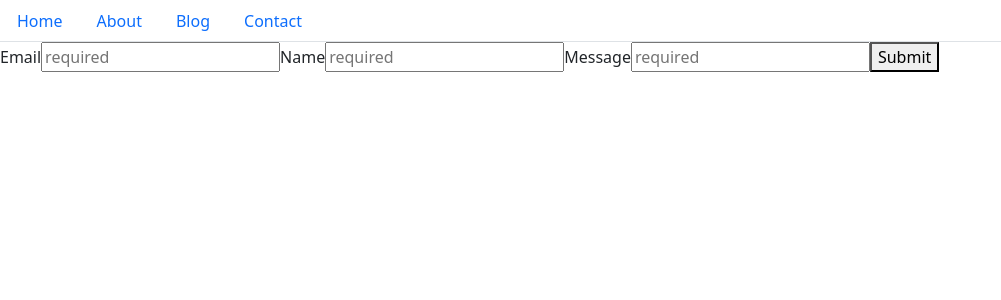
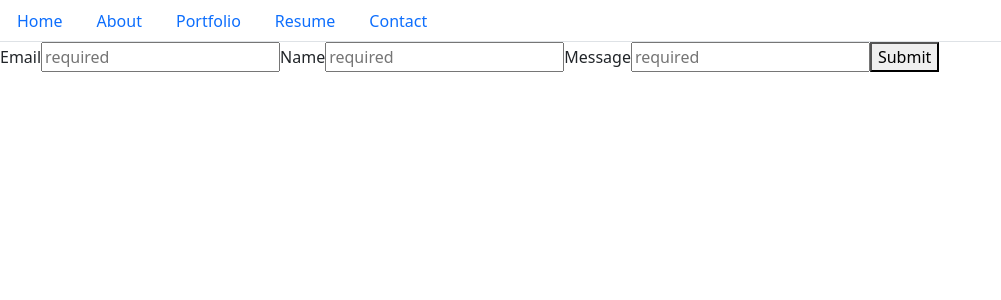
Before and after one commit to dylansth/dylansth-portfolio, a React (Create React App) app: page / in a window 1280 px wide. Shown: the top 300 px of the page, without its empty margins (0-1001 px from the left). Built offline with nearby package versions, Linux system fonts and the light colour scheme.

Commit message:
navbar additions

```diff
--- a/src/App.js
+++ b/src/App.js
@@ -5,8 +5,8 @@ import 'bootstrap/dist/css/bootstrap.min.css';
 // Tailwind
 import 'tailwindcss/tailwind.css';
 
-import WholePort from './components/WholePort';
+import Master from './components/Master';
 
-const App = () => <WholePort/>
+const App = () => <Master/>
 
 export default App;
--- a/src/components/AboutPhoto.js
+++ b/src/components/About.js
@@ -1,7 +1,7 @@
 import Container from 'react-bootstrap/Container';
 import selfPortrait from "../Assets/portrait1.png";
 
-function photo() {
+function About() {
     return (
         <Container style={{ textAlign: "center"}}>
             <p>Hello, my name is Dylan St. Hilaire and I am currently enrolled in UofT</p>
@@ -10,4 +10,4 @@ function photo() {
     );
 }
 
-export default photo;
+export default About;
--- a/src/components/ContactForm.js
+++ b/src/components/Contact.js
@@ -3,9 +3,9 @@ import { Formik, Form, Field, ErrorMessage } from 'formik';
 import * as Yup from 'yup';
 import Alert from 'react-bootstrap/Alert';
 import Button from 'react-bootstrap/Button';
-import MyAlert from './MyAlert';
+import MyAlert from './MyAlert'
 
-const ContactForm = () => {
+const Contact = () => {
 
     const initialState = {
         email: '',
@@ -78,4 +78,4 @@ const ContactForm = () => {
         </div>
     );
 };
-export default ContactForm;
+export default Contact;
--- a/src/components/WholePort.js
+++ b/src/components/Master.js
@@ -1,30 +1,30 @@
 import React from "react";
 
 import NavBar from "./Navbar";
-import AboutPhoto from './AboutPhoto';
-import PortfolioCards from './PortfolioCards';
-import ContactForm from './ContactForm';
+import About from './About';
+import Portfolio from './Portfolio';
+import Contact from './Contact';
 
 import { useState } from "react";
 
-export default function WholePort() {
+export default function Master() {
 
     const [currentPage, setCurrentPage] = useState('');
 
     const renderPage = () => {
         if (currentPage === 'Home') {
-            return <AboutPhoto/>;
+            return <About/>;
         }
         if (currentPage === 'About') {
-            return <AboutPhoto/>;
+            return <About/>;
         }
         if (currentPage === 'Portfolio') {
-            return <PortfolioCards/>;
+            return <Portfolio/>;
         }
         if (currentPage === 'Contact') {
-            return <ContactForm/>;
+            return <Contact/>;
         }
-        return <ContactForm/>
+        return <Contact/>
     };
 
     const handlePageChange = (page) => setCurrentPage(page);
--- a/src/components/MyAlert.js
+++ b/src/components/MyAlert.js
@@ -1,10 +1,7 @@
 import React from "react";
 import { Alert, Button } from "react-bootstrap";
 
-
 const MyAlert = ({ setShow, message, variant }) => {
-
-
     return (
         <Alert variant={variant}>
             <Alert.Heading>{message}</Alert.Heading>
--- a/src/components/Navbar.js
+++ b/src/components/Navbar.js
@@ -4,7 +4,7 @@ import Container from 'react-bootstrap/Container';
 import Nav from 'react-bootstrap/Nav';
 
 
-function navBar({currentPage, handlePageChange}) {
+function NavBar({currentPage, handlePageChange}) {
 
     return (
         <ul className="nav nav-tabs">
@@ -28,11 +28,20 @@ function navBar({currentPage, handlePageChange}) {
           </li>
           <li className="nav-item">
             <a
-              href="#blog"
-              onClick={() => handlePageChange('Blog')}
-              className={currentPage === 'Blog' ? 'nav-link active' : 'nav-link'}
+              href="#portfolio"
+              onClick={() => handlePageChange('Portfolio')}
+              className={currentPage === 'Portfolio' ? 'nav-link active' : 'nav-link'}
             >
-              Blog
+              Portfolio
+            </a>
+          </li>
+          <li className="nav-item">
+            <a
+              href="#resume"
+              onClick={() => handlePageChange('Resume')}
+              className={currentPage === 'Resume' ? 'nav-link active' : 'nav-link'}
+            >
+              Resume
             </a>
           </li>
           <li className="nav-item">
@@ -48,4 +57,4 @@ function navBar({currentPage, handlePageChange}) {
       );
     }
 
-export default navBar;
+export default NavBar;
--- a/src/components/PortfolioCards.js
+++ b/src/components/Portfolio.js
@@ -4,7 +4,7 @@ import Container from 'react-bootstrap/Container';
 import Row from 'react-bootstrap/Row';
 import Col from 'react-bootstrap/Col';
 
-function portfolioCards() {
+function Portfolio() {
     return (
         <>
             <Container>
@@ -85,4 +85,4 @@ function portfolioCards() {
     );
 }
 
-export default portfolioCards;
+export default Portfolio;
```
